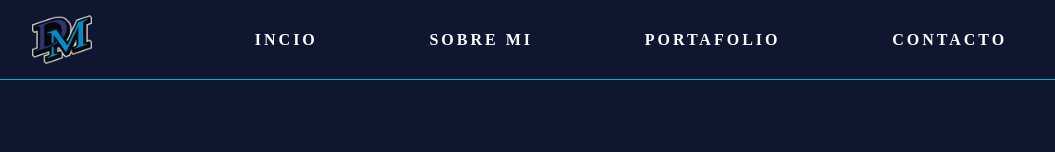
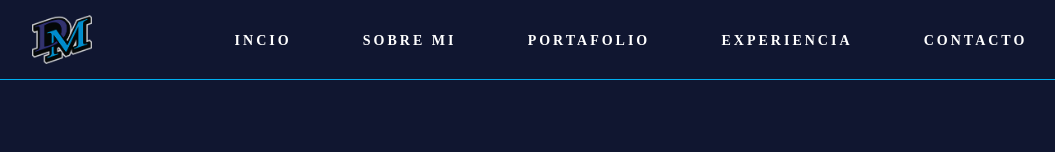
Before and after one commit to DiegoFMendezV/Portafolio, a React (Vite) app: page / in a window 1280 px wide. Shown: the top 152 px of the page, without its empty margins (105-1160 px from the left). Built offline with nearby package versions, Linux system fonts and the light colour scheme; a web font is replaced by a local one.

Commit message:
ajuste fixed navbar

```diff
--- a/src/components/Experiencia/Experiencia.css
+++ b/src/components/Experiencia/Experiencia.css
@@ -1,8 +1,5 @@
 .subWrap .contentExperiencia{
-    max-width: 500px;
-    display: flex;
-    flex-direction: column;
-    justify-content: center;
+    max-width: 80%;
 }
 
 .subWrap .contentExperiencia h3{
@@ -15,13 +12,19 @@
     border: 5px solid var(--web-color);
     border-radius: 15px;
     box-shadow: 0px 0px 10px 0px #fff;
-    padding: 20px;
-    margin: 10px 0 30px 0;
+    padding: 25px;
+    margin: 40px 0 30px 0;
     color: #fff;
+}
+
+.subWrap .contentExperiencia .experiencia ol{
+    padding-left: 1rem;
+    display: flex;
+    gap: 50px;
 }
 
 .subWrap .contentExperiencia .experiencia ol li{
     font-family: "Roboto", sans-serif;
-    margin: 15px;
     text-align: justify;
+    width: 33%;
 }
--- a/src/components/Experiencia/Experiencia.jsx
+++ b/src/components/Experiencia/Experiencia.jsx
@@ -28,8 +28,7 @@ export const Experiencia = () => {
                     Liwa S.A.S. E.S.P.<br />
                     Desarrollador Fullstack <br />
                     Mejorar página web para los colaboradores de la compañía, haciendo uso de HTML, CSS, JavaScript, frameworks
-                    como Laravel y Vue.js, unificando el navbar y footer con layouts para todas las vistas. Se rediseñó el inicio de
-                    sesión, módulos de SGSST y cultura. Así, como la creación del módulo de perfil, cambio de contraseña y cambio
+                    como Laravel y Vue.js. Se rediseñó varias secciones, así como la creación del módulo de perfil, cambio de contraseña y cambio
                     de foto de perfil con sus respectivas validaciones.
                   </li>
                 </ol>
--- a/src/components/Inicio/Inicio.css
+++ b/src/components/Inicio/Inicio.css
@@ -36,6 +36,7 @@
     width: 90%;
     max-width: 1900px;
     color: #fff;
+    margin-top: 80px;
 }
 
 .point{
--- a/src/components/NavHeader/NavHeader.css
+++ b/src/components/NavHeader/NavHeader.css
@@ -8,6 +8,10 @@
     justify-content: center;
     justify-content: space-around;
     border-bottom: 1px solid var(--web-color);
+    position: fixed;
+    top: 0;
+    z-index: 1;
+    background-color: var(--bg-color);
 }
 
 .nav-header h1{
@@ -40,6 +44,7 @@
     cursor: pointer;
     text-decoration: none;
     color: #fff;
+    font-size: 14px;
     font-weight: 700;
     text-transform: uppercase;
     letter-spacing: 3px;
--- a/src/components/NavHeader/NavHeader.jsx
+++ b/src/components/NavHeader/NavHeader.jsx
@@ -15,6 +15,7 @@ export const NavHeader = () => {
                 <li><button className='btnHeader item'>Incio</button></li>
                 <li><button className='btnHeader item'>Sobre mi</button></li>
                 <li><button className='btnHeader item'>Portafolio</button></li>
+                <li><button className='btnHeader item'>Experiencia</button></li>
                 <li><button className='btnHeader item'>Contacto</button></li>
             </ul>
             <div className={`nav_toggle ${isOpen && "open"}`} onClick={ () => setIsOpen(!isOpen)}>
```
